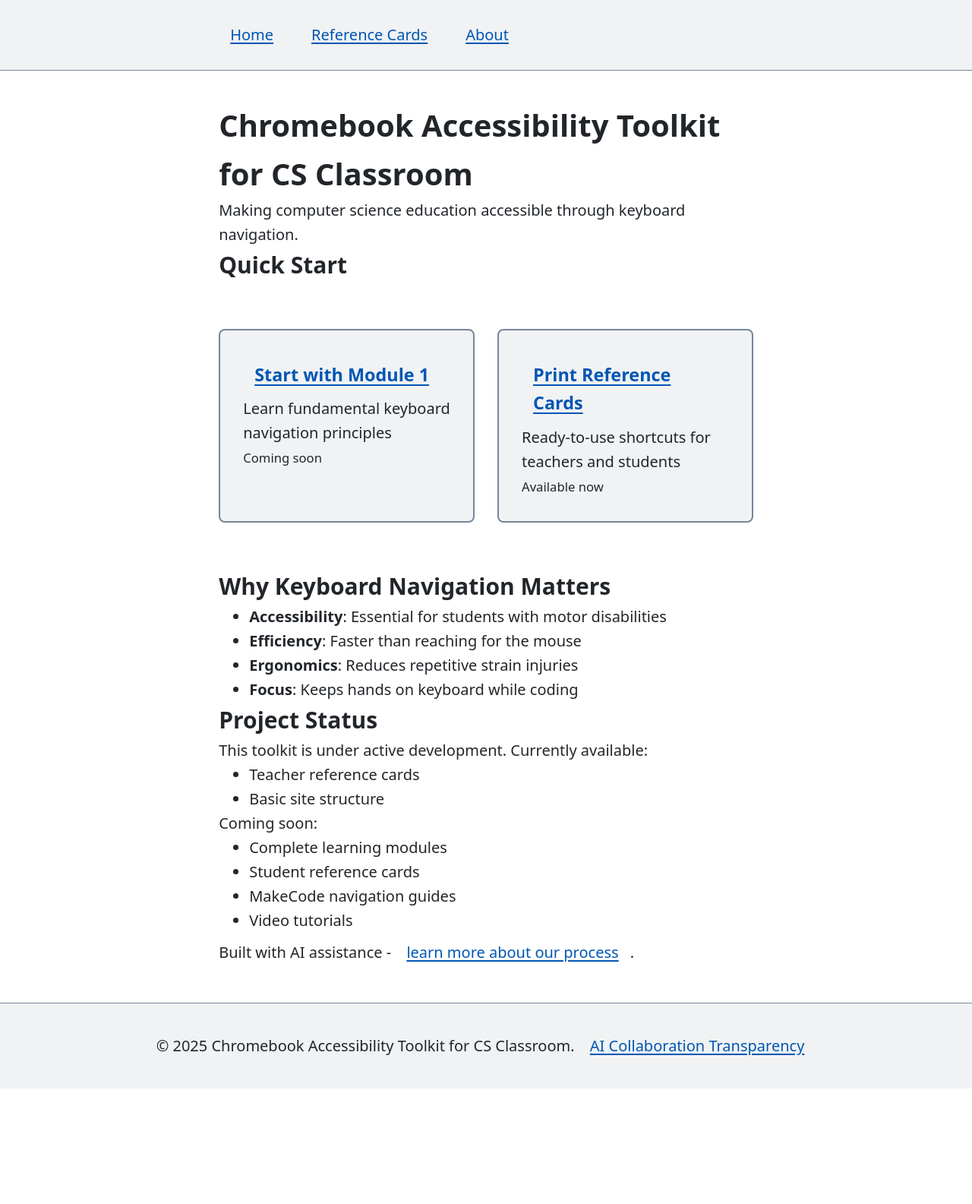
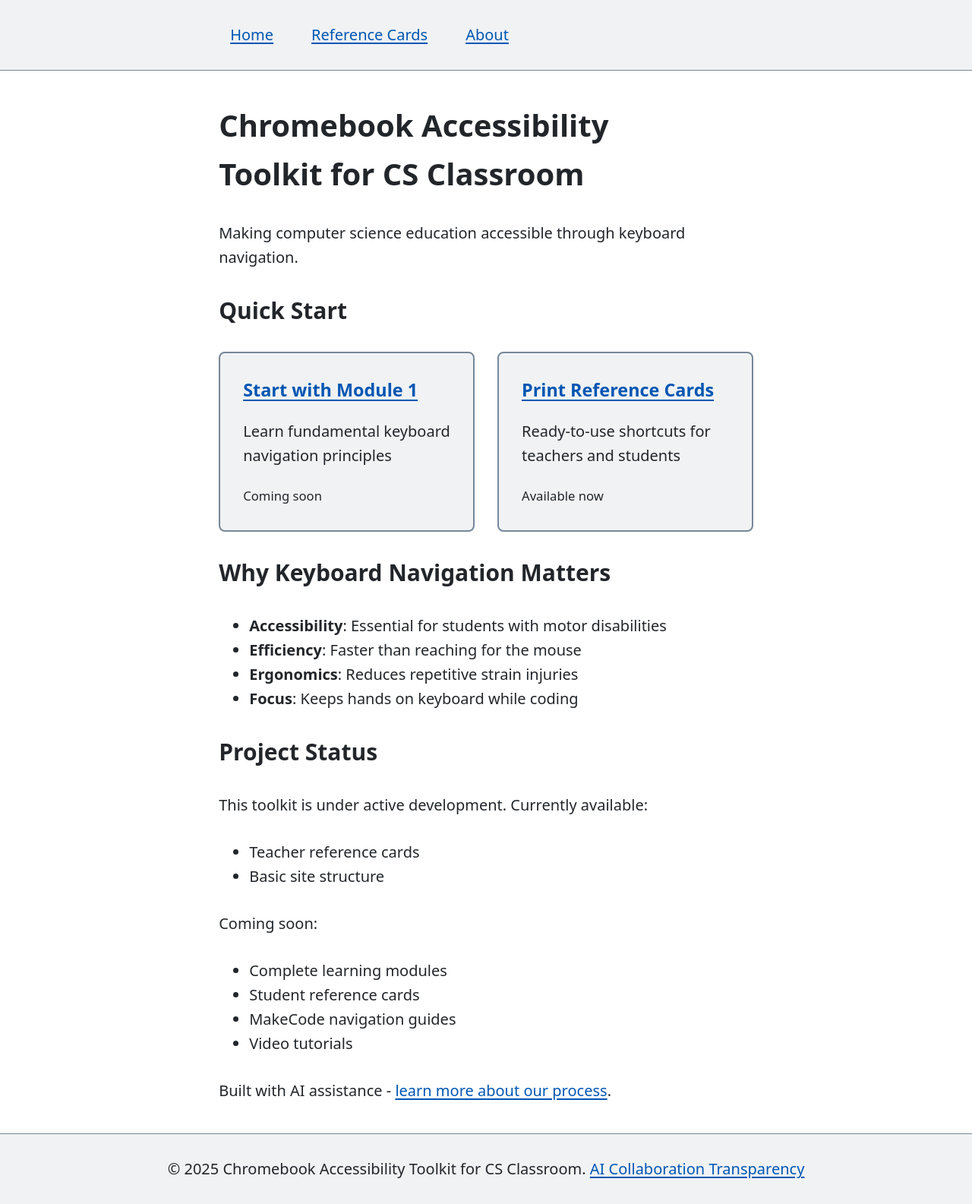
Before and after one commit to LouiseClarkA11y/Chromebook-CS-Accessibility-Toolkit, a Jekyll site: the page built from index.md, in a window 1280 px wide. Shown: the whole page at 76% size. Built offline with Jekyll 4.4.1, drawn with Linux system fonts in a browser that asks for light colours; our own code applies the rules of GitHub Pages for plain Markdown files; before the commit the page ends 1433 px from its top, so only the background shows below that.

Commit message:
Refactor CSS with modern patterns: contextual spacing, improved selectors, and Eckles' one-line upgrades

```diff
--- a/assets/css/style.css
+++ b/assets/css/style.css
@@ -86,6 +86,35 @@ body {
   flex-direction: column;
 }
 
+/* Remove default margins for consistent spacing */
+h1,
+h2,
+h3,
+h4,
+h5,
+h6,
+p,
+ul,
+ol {
+  margin: 0;
+}
+
+/* Modern heading improvements */
+h1,
+h2,
+h3,
+h4,
+h5,
+h6 {
+  text-wrap: balance;
+  overflow-wrap: break-word;
+}
+
+/* Scroll margin for anchor links */
+[id] {
+  scroll-margin-top: 2rem;
+}
+
 /* Modern focus styles */
 :focus {
   outline: 3px solid transparent;
@@ -129,10 +158,11 @@ a:hover {
   text-decoration-thickness: max(0.12em, 2px);
 }
 
-/* Ensure touch targets meet minimum size */
-a,
+/* Interactive form controls that need touch targets */
 button,
-input,
+input[type="button"],
+input[type="submit"],
+input[type="reset"],
 select,
 textarea,
 summary {
@@ -141,6 +171,24 @@ summary {
   display: inline-flex;
   align-items: center;
   padding: var(--space-xs) var(--space-s);
+}
+
+/* Navigation links specifically */
+nav a {
+  min-height: 44px;
+  padding: var(--space-xs) var(--space-s);
+  display: inline-flex;
+  align-items: center;
+}
+
+/* Regular text links */
+p a,
+li a,
+footer a {
+  display: inline;
+  min-height: initial;
+  min-width: initial;
+  padding: 0;
 }
 
 /* Container with logical properties */
@@ -169,7 +217,7 @@ nav {
   padding-inline: var(--space-m);
 }
 
-/* Main content area */
+/* Main content area with contextual spacing */
 main {
   flex: 1;
   width: 100%;
@@ -179,6 +227,16 @@ main {
   padding-block: var(--space-xl);
 }
 
+/* Contextual spacing for main content */
+main > * + * {
+  margin-top: var(--space-l);
+}
+
+/* Section spacing */
+section + section {
+  margin-top: var(--space-xl);
+}
+
 /* Modern card component */
 .card {
   container-type: inline-size;
@@ -186,7 +244,12 @@ main {
   background-color: var(--color-surface);
   border: 2px solid var(--color-border);
   border-radius: var(--border-radius);
-  margin-block: var(--space-m);
+  width: 100%;
+}
+
+/* Contextual spacing within cards */
+.card > * + * {
+  margin-top: var(--space-m);
 }
 
 .card:has(a) {
@@ -200,7 +263,8 @@ main {
 }
 
 /* Inclusive click target for cards */
-.card h2 a::after {
+.card h2 a::after,
+.card h3 a::after {
   content: "";
   position: absolute;
   inset: 0;
@@ -211,12 +275,10 @@ main {
   display: grid;
   grid-template-columns: repeat(auto-fill, minmax(min(100%, 20rem), 1fr));
   gap: var(--space-l);
-  margin-block: var(--space-xl);
 }
 
+/* Keyboard shortcuts styling */
 kbd {
-  min-height: auto;
-  min-width: auto;
   display: inline-block;
   padding: 0.125em 0.5em;
   margin-inline: 0.125em;
@@ -226,12 +288,6 @@ kbd {
   font-family: ui-monospace, monospace;
   font-size: 0.875em;
   white-space: nowrap;
-}
-
-/* Ensure kbd elements inside lists don't stretch */
-.card li kbd {
-  flex: none;
-  align-self: start;
 }
 
 /* Ordered list with custom counters */
@@ -246,8 +302,12 @@ kbd {
   display: grid;
   grid-template-columns: 2.5rem 1fr;
   gap: var(--space-s);
-  margin-block: var(--space-m);
   align-items: start;
+}
+
+/* Contextual spacing for list items */
+.card li + li {
+  margin-top: var(--space-s);
 }
 
 .card li::before {
@@ -276,6 +336,11 @@ footer {
   margin-block-start: auto;
   border-block-start: 1px solid var(--color-border);
   text-align: center;
+}
+
+/* Modal for future use */
+.modal {
+  overscroll-behavior: contain;
 }
 
 /* Utility: Visually hidden but accessible */
@@ -310,7 +375,6 @@ footer {
   .card {
     break-inside: avoid;
     border: 2pt solid black;
-    margin-block: 1rem;
   }
 
   /* Show URLs */
```
